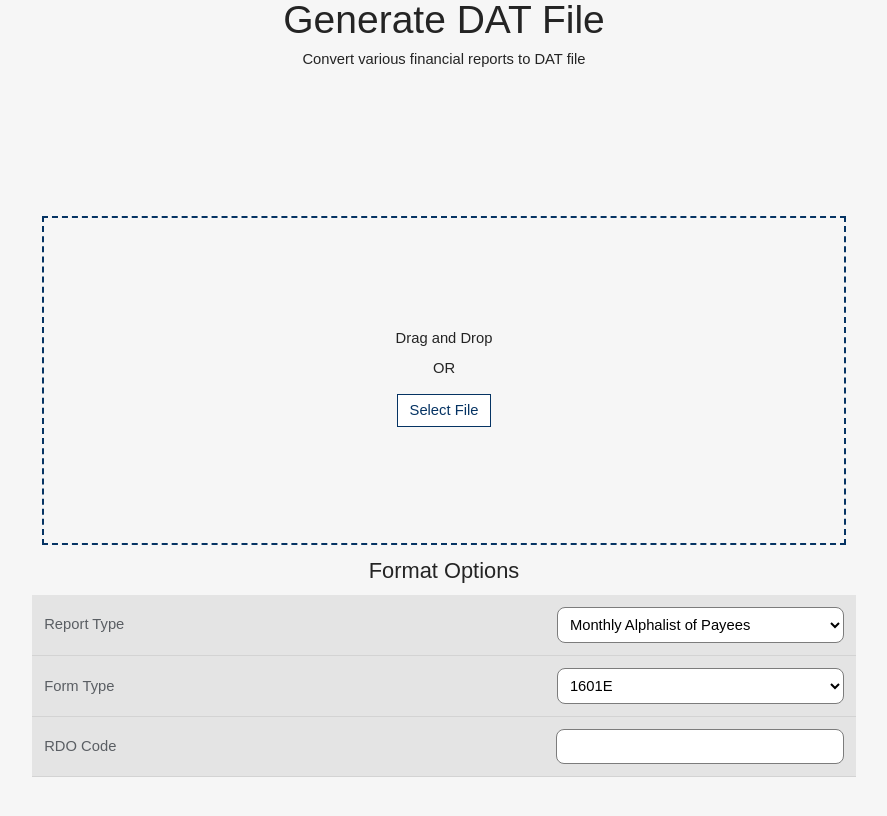
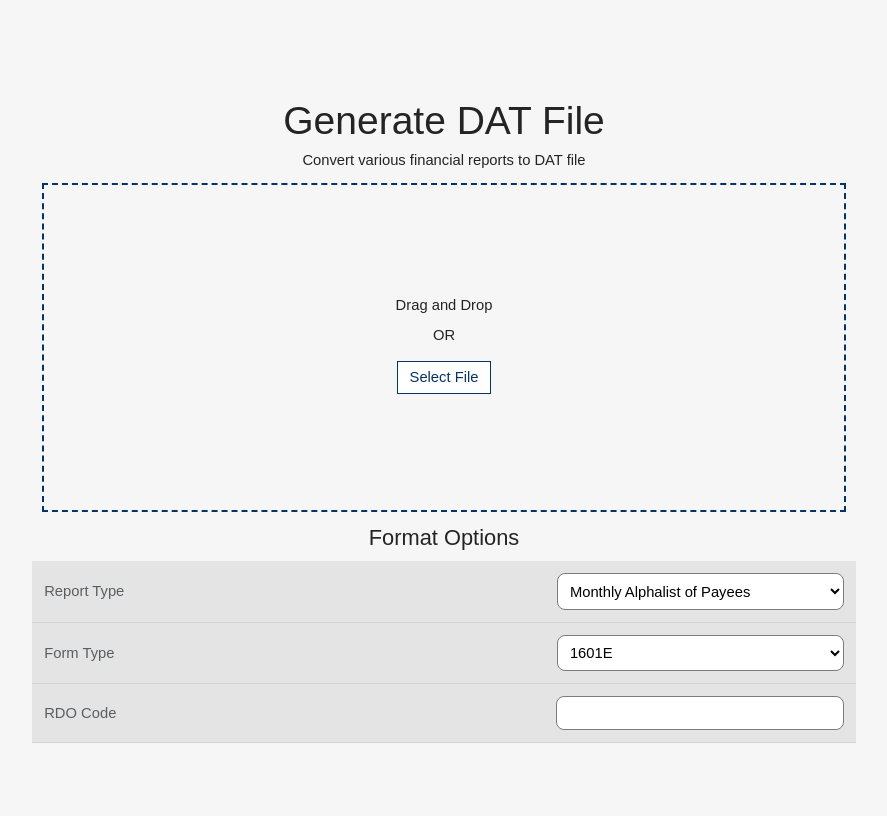
Before and after one commit to github-user-418848/file-converter, a Vue app: page /gen-dat-file/map/1601E in a window 1280 px wide. Shown: the top 816 px of the page, without its empty margins (196-1083 px from the left). Built offline with nearby package versions, Linux system fonts and the light colour scheme.

Commit message:
moved title to GenReport page

```diff
--- a/src/snippets/Header.vue
+++ b/src/snippets/Header.vue
@@ -1,4 +1,2 @@
 <template>
-    <h1>Generate DAT File</h1>
-    <p>Convert various financial reports to DAT file</p>
 </template>
--- a/src/views/GenReport.vue
+++ b/src/views/GenReport.vue
@@ -1,5 +1,9 @@
 <template>
     <Toast :errorMessage="errorMessage" />
+
+    <h1>Generate DAT File</h1>
+    <p>Convert various financial reports to DAT file</p>
+
     <!-- Display records array -->
     <!-- <div v-for="(record, index) in records" :key="index">
         <p>{{ index }} - {{ record }}</p>
```
